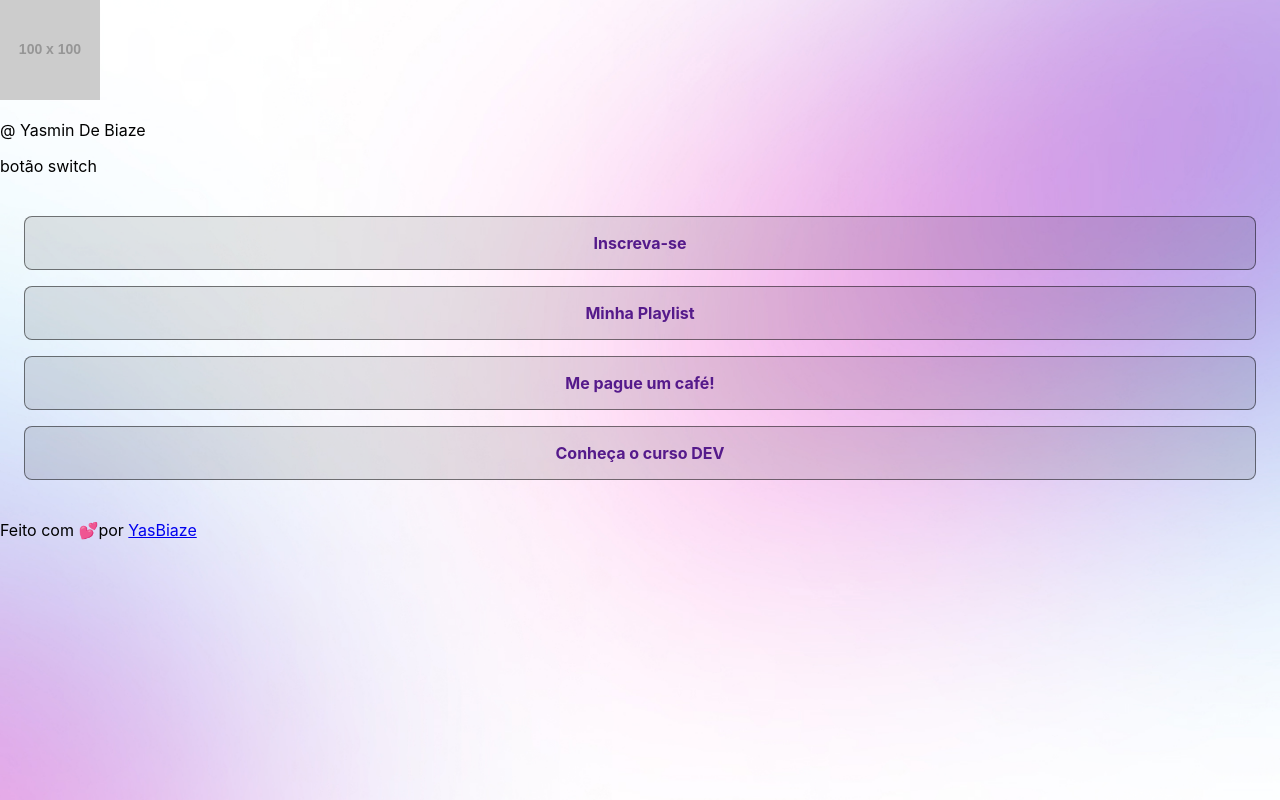
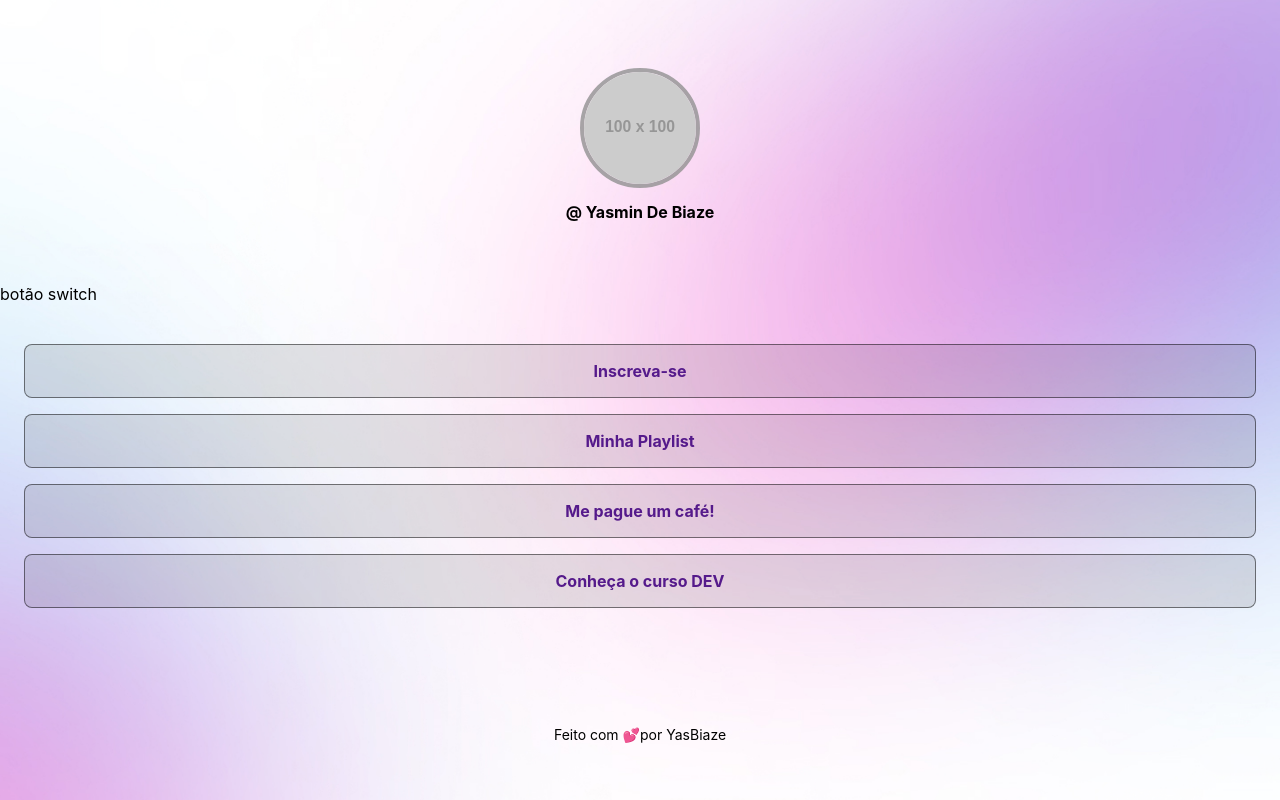
Before and after one commit to yasminbiaze/I3DS-2026-B, a React (Vite) app in the folder 03-devlinks/: page / in a window 1280 px wide. Built offline with nearby package versions, Linux system fonts and the light colour scheme.

Commit message:
feat: adicionar estilos e estrutura aos componentes App, Perfil, Rodape e Switch

```diff
--- a/03-devlinks/src/App.css
+++ b/03-devlinks/src/App.css
@@ -11,6 +11,11 @@
 
 #App {
     height: 100vh;
+
+    display: flex;
+    flex-direction: column;
+    justify-content: center;
+    gap: 20px;
 
     background-image: var(--bg-url);
     background-repeat: no-repeat;
@@ -28,3 +33,16 @@
     gap: 16px;
     padding: 24px;
 }
+
+#SocialLinks {
+    & a {
+        display: flex;
+        justify-content: center;
+        align-items: center;
+        gap: 30px;
+        & a {
+            color: var(--text-color);
+            font-size: x-large;
+        }
+    }
+}
--- a/03-devlinks/src/App.jsx
+++ b/03-devlinks/src/App.jsx
@@ -26,7 +26,7 @@
 </div>
 
 </div>
-     <div className='socialLinks'>
+     <div id='SocialLinks'>
       <SocialLink url={"https://github.com"} icon={"logo-github"} />
       <SocialLink url={"https://instagram.com"} icon={"logo-instagram"} />
       <SocialLink url={"https://youtube.com"} icon={"logo-youtube"} />
--- a/03-devlinks/src/components/Perfil/Perfil.jsx
+++ b/03-devlinks/src/components/Perfil/Perfil.jsx
@@ -1,11 +1,13 @@
-import React from 'react'
+import React from 'react';
+import styles from "./Perfil.module.css";
 
 const Perfil = ( { children, fotoPerfil } ) => {
   return (
-    <div>
+    <div id={styles.Perfil}>
         <img src= {fotoPerfil} alt="" />
      <p>@{ children }</p>
      </div>
+
   );
 };
 
--- /dev/null
+++ b/03-devlinks/src/components/Perfil/Perfil.module.css
@@ -0,0 +1,21 @@
+#Perfil {
+    text-align: center;
+    padding: 24px;
+
+    & img {
+        border-width: 4px;
+        border-style: solid;
+        border-color: rgba(146, 146, 146, 0.8);
+        width: 112px;
+        height: 112px;
+        object-fit: cover;
+        border-radius: 50%;
+
+    }
+
+    & p {
+        font-weight: bold;
+        line-height: 24px;
+        margin-top: 8px;
+    }
+};
--- a/03-devlinks/src/components/Rodape/Rodape.jsx
+++ b/03-devlinks/src/components/Rodape/Rodape.jsx
@@ -1,4 +1,5 @@
 import React from 'react'
+import "./Rodape.module.css";
 
 const Rodape = ({children}) => {
   return (
--- /dev/null
+++ b/03-devlinks/src/components/Rodape/Rodape.module.css
@@ -0,0 +1,10 @@
+footer {
+    text-align: center;
+    font-size: 14px;
+    padding-top: 24px;
+
+    & a {
+        color: var(--text-color);
+        text-decoration: none;
+    }
+}
```
Also changed, not shown: 03-devlinks/src/components/Switch/Switch.jsx (added, +15 -0 lines), 03-devlinks/src/components/Switch/Switch.module.css (added, +10 -0 lines).
